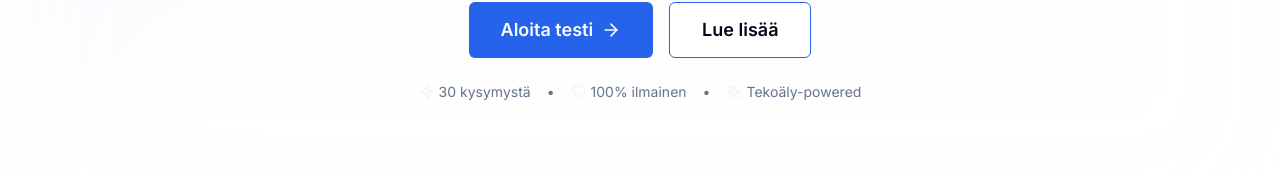
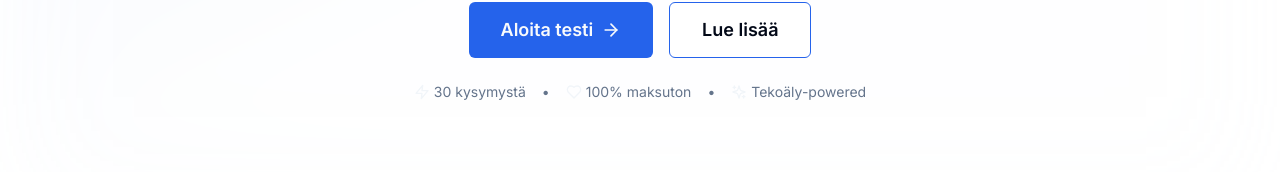
Before and after one commit to yasiinali2003-design/Careercompassii, a Next.js app: page / in a window 1280 px wide. Shown: the part 463-635 px from the top of the page. Built offline with nearby package versions, Linux system fonts and the light colour scheme.

Commit message:
style: Change '100% ilmainen' to '100% maksuton'
- More professional and neutral Finnish term
- 'Maksuton' = no charge (neutral)
- 'Ilmainen' can imply cheap/free quality
- Updated in homepage and CTA section
- Better for educational/career context

```diff
--- a/app/page.tsx
+++ b/app/page.tsx
@@ -106,7 +106,7 @@ export default function HomePage() {
             <span>•</span>
             <span className="flex items-center gap-1">
               <Heart className="h-3 w-3 sm:h-4 sm:w-4 text-secondary" />
-              100% ilmainen
+              100% maksuton
             </span>
             <span>•</span>
             <span className="flex items-center gap-1">
--- a/components/CallToActionSection.tsx
+++ b/components/CallToActionSection.tsx
@@ -72,7 +72,7 @@ export default function CallToActionSection() {
                 className="text-xs sm:text-sm text-white/80 mt-4"
                 style={{ textShadow: "0 2px 6px rgba(0,0,0,0.2)" }}
               >
-                30 kysymystä • 100% ilmainen • Tekoäly-powered
+                30 kysymystä • 100% maksuton • Tekoäly-powered
               </p>
             </CardContent>
           </Card>
```
